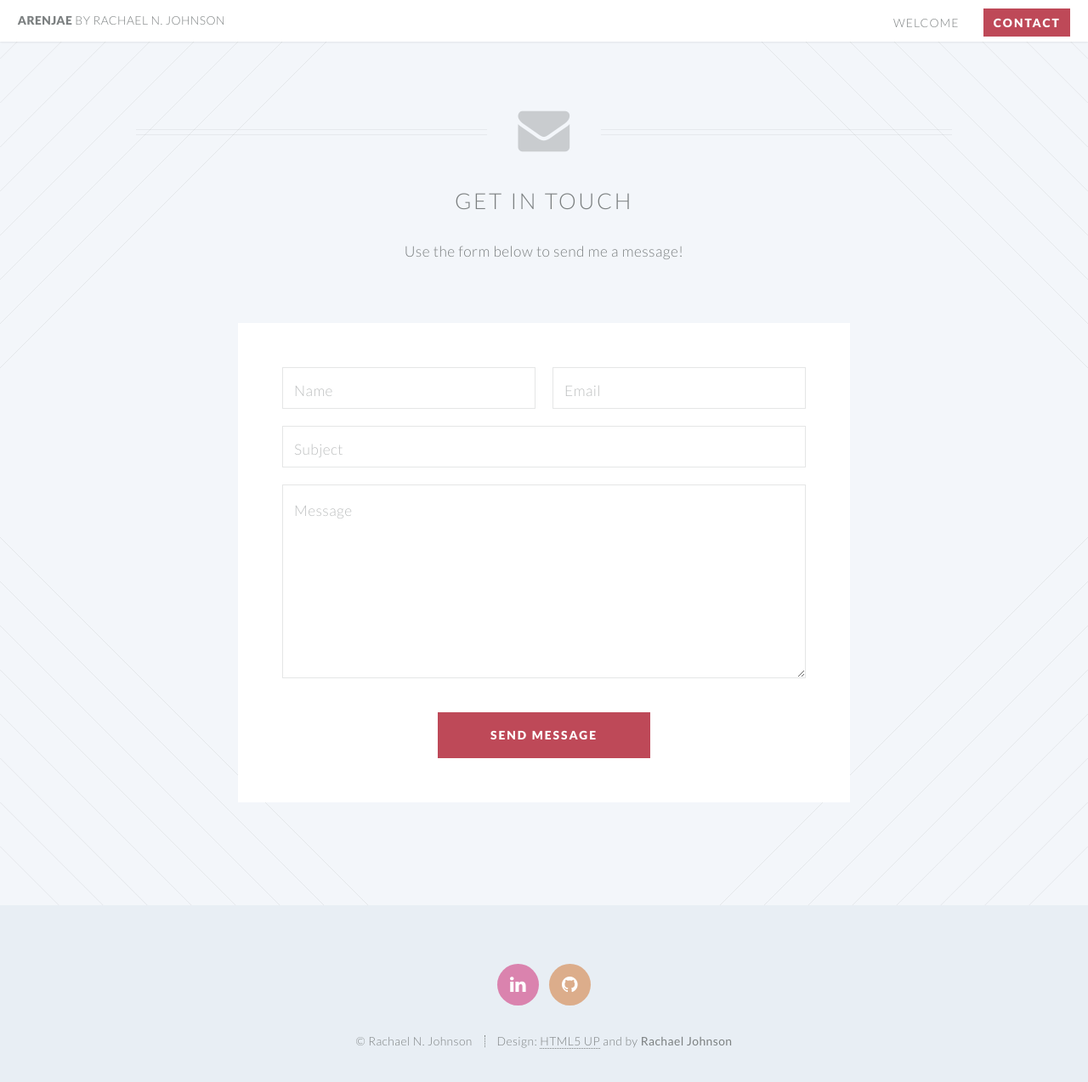
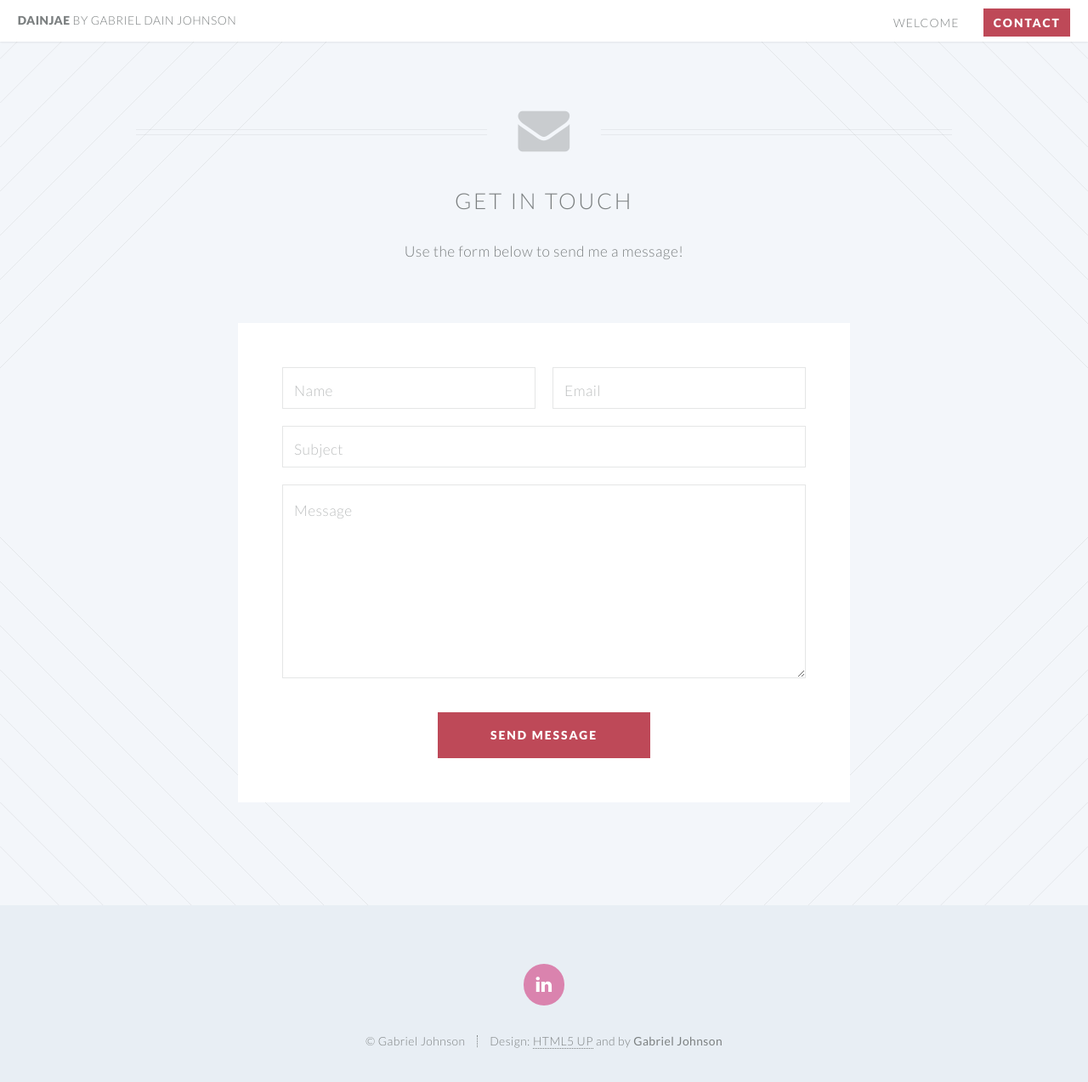
Before and after one commit to dainjae/dainjae.github.io, a Jekyll site: the page contact.html, which Jekyll copies as it is, in a window 1280 px wide and 1301 px high. Shown: the top 1273 px of the window at 85% size. Built offline with Jekyll 4.4.1, drawn with Linux system fonts in a browser that asks for light colours.

Commit message:
Updated contact page

```diff
--- a/contact.html
+++ b/contact.html
@@ -6,7 +6,7 @@
 -->
 <html>
 	<head>
-		<title>Contact - Rachael Johnson</title>
+		<title>Contact - Gabriel Johnson</title>
 		<meta http-equiv="content-type" content="text/html; charset=utf-8" />
 		<meta name="description" content="" />
 		<meta name="keywords" content="" />
@@ -31,7 +31,7 @@
 
 		<!-- Header -->
 			<header id="header">
-				<h1 id="logo"><a href="index.html">ArEnjae <span>by Rachael n. johnson</span></a></h1>
+				<h1 id="logo"><a href="index.html">DainJae <span>by Gabriel Dain Johnson</span></a></h1>
 				<nav id="nav">
 					<ul>
 						<li class="current"><a href="index.html">Welcome</a></li>
@@ -91,12 +91,11 @@
 			<footer id="footer">
 
 				<ul class="icons">
-					<li><a href="https://www.linkedin.com/in/rachaeljohnson2" class="icon circle fa-linkedin"><span class="label">LinkedIn</span></a></li>
-					<li><a href="https://github.com/earthshine0" class="icon circle fa-github"><span class="label">Github</span></a></li>
+					<li><a href="https://www.linkedin.com/in/gabriel-johnson-454141a1" class="icon circle fa-linkedin"><span class="label">LinkedIn</span></a></li>
 				</ul>
 
 				<ul class="copyright">
-					<li>&copy; Rachael N. Johnson</li><li>Design: <a href="http://html5up.net">HTML5 UP</a> and by <b>Rachael Johnson</b></li>
+					<li>&copy; Gabriel Johnson</li><li>Design: <a href="http://html5up.net">HTML5 UP</a> and by <b>Gabriel Johnson</b></li>
 				</ul>
 
 			</footer>
```
Also changed, not shown: index.html (+7 -3 lines), 1 other file.
